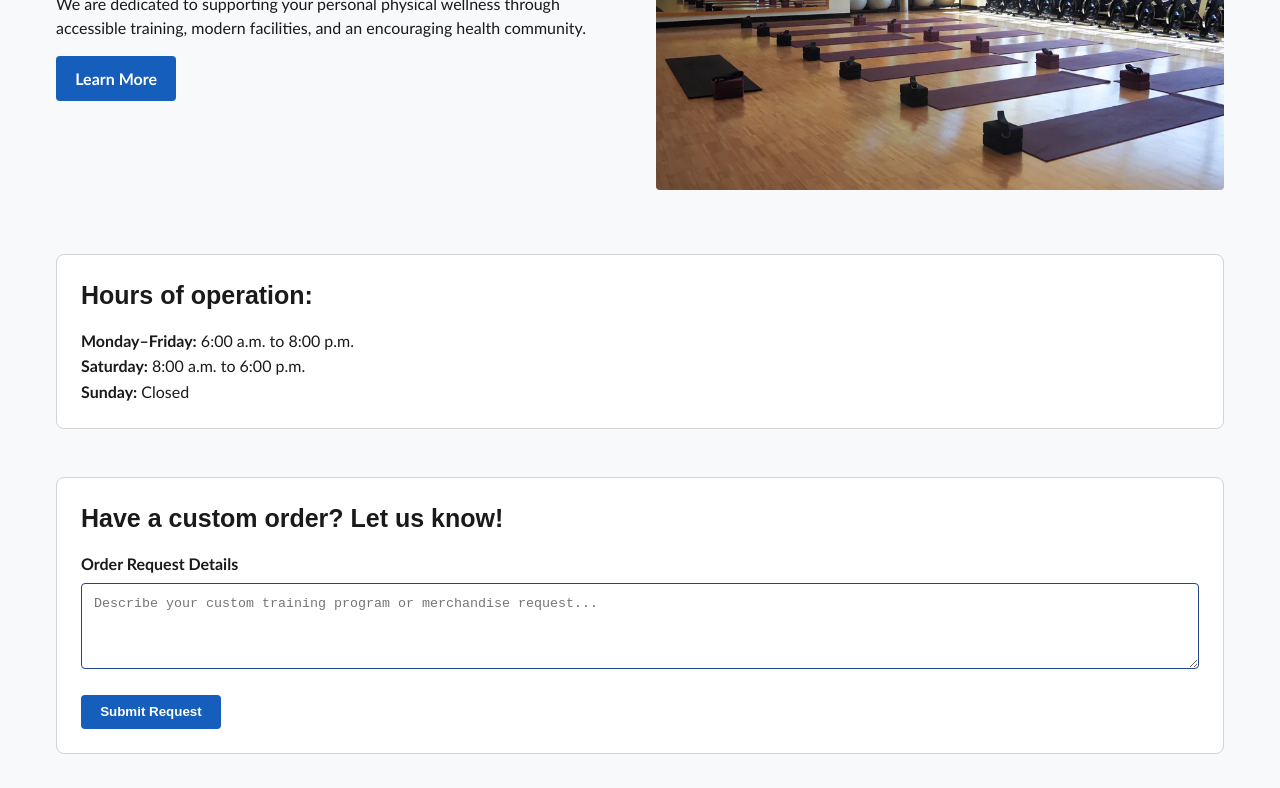
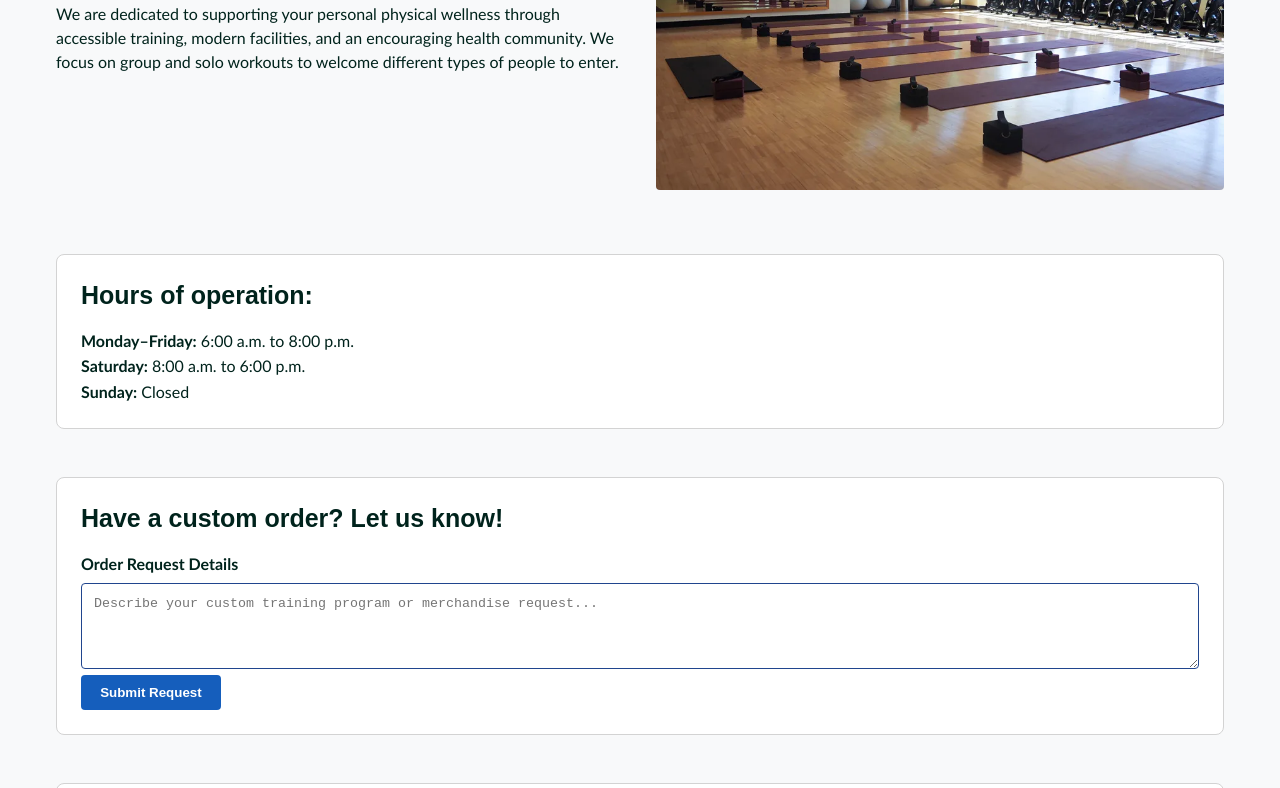
Before and after one commit to Ernesto776/ABC_Fitness, a website: page aboutUs.html in a window 1280 px wide. Shown: the part 336-1124 px from the top of the page. Drawn offline with Linux system fonts and the light colour scheme.

Commit message:
- Adjusted text color to be inline with project requirements - Expanded on the about us section - Removed about us button after consideration -  Reconsidering product titles after project requirements - Adjusted weird about us feedback boxes

```diff
--- a/aboutUs.html
+++ b/aboutUs.html
@@ -85,9 +85,9 @@
           <p style="margin: 1rem 0">
             We are dedicated to supporting your personal physical wellness
             through accessible training, modern facilities, and an encouraging
-            health community.
+            health community. We focus on group and solo workouts to welcome
+            different types of people to enter.
           </p>
-          <a href="ourImpact.html" class="btn btn-primary">Learn More</a>
         </div>
         <img
           src="\ABC Fitness Studio Gallery Images\about_us_pic.webp"
--- a/styles.css
+++ b/styles.css
@@ -7,7 +7,7 @@
   --purple-accent: #634e99;
   --gray-light: #d3d3d3;
   --bg-light: #f8f9fa;
-  --text-dark: #1a1a1a;
+  --text-dark: #00231c;
   --white: #ffffff;
 
   /* Font Families */
@@ -132,9 +132,7 @@ nav a.active {
 }
 
 body {
-  font-family: var(--font-body);
-  font-size: var(--font-size-body);
-  font-weight: var(--font-weight-normal);
+  font: var(--type-body);
   line-height: 1.6;
   color: var(--text-dark);
   background-color: var(--bg-light);
@@ -276,7 +274,7 @@ textarea:focus {
 .grid-2 {
   display: grid;
   grid-template-columns: repeat(auto-fit, minmax(300px, 1fr));
-  gap: 2rem;
+  gap: 0rem 2rem;
   align-items: center;
 }
 
@@ -321,7 +319,7 @@ textarea:focus {
 
 /* Forms */
 .form-group {
-  margin-bottom: 1.2rem;
+  margin-bottom: 0rem;
 }
 
 .form-group label {
```
Also changed, not shown: index.html (+2 -2 lines), 1 other file.
